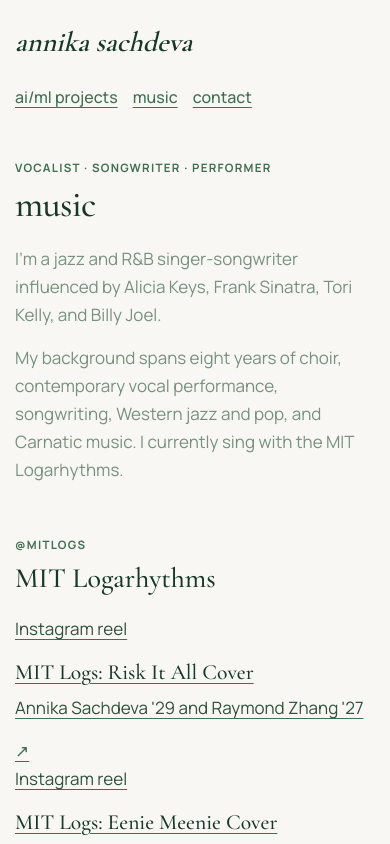
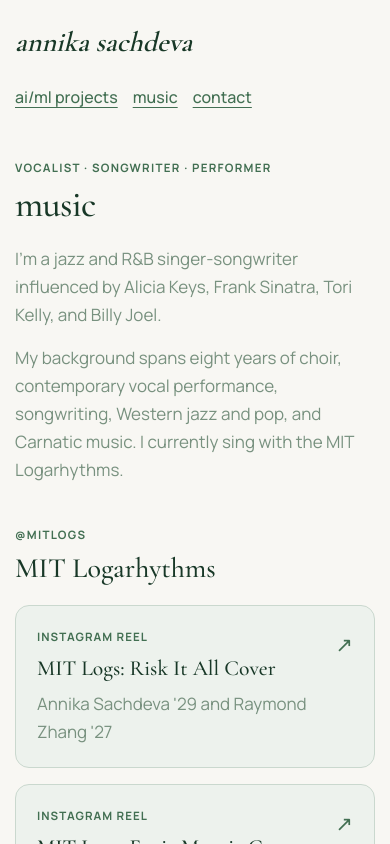
Before and after one commit to annika-sachdeva/annika-portfolio, a Next.js app: page /music in a window 390 px wide. Shown: the top 844 px of the page. Built offline with nearby package versions, Linux system fonts and the light colour scheme.

Commit message:
bug fixes for videos

```diff
--- a/app/globals.css
+++ b/app/globals.css
@@ -48,7 +48,7 @@ a:hover {
 }
 
 .container {
-  width: min(780px, calc(100% - 44px));
+  width: min(900px, calc(100% - 44px));
   margin: 0 auto;
   padding: 42px 0 64px;
 }
@@ -342,6 +342,8 @@ li {
   max-width: 720px;
 }
 
+/* AI/ML projects */
+
 .projectList {
   display: grid;
   gap: 24px;
@@ -354,39 +356,15 @@ li {
   background: var(--surface);
 }
 
-
-.projectMedia {
-  width: 100%;
-  margin: 20px 0 22px;
-  overflow: hidden;
-  border: 1px solid var(--border);
-  border-radius: 12px;
-  background: var(--surface-soft);
+.projectCardWithMedia {
+  display: grid;
+  grid-template-columns: minmax(0, 1fr) minmax(240px, 300px);
+  align-items: center;
+  gap: 30px;
 }
 
-.projectImage,
-.projectVideo {
-  display: block;
-  width: 100%;
-  height: 320px;
-  object-position: center;
-  transition: transform 0.25s ease;
-}
-
-.projectImage {
-  padding: 10px;
-  background: white;
-  object-fit: contain;
-}
-
-.projectVideo {
-  background: #000;
-  object-fit: cover;
-}
-
-.projectCard:hover .projectImage,
-.projectCard:hover .projectVideo {
-  transform: scale(1.01);
+.projectText {
+  min-width: 0;
 }
 
 .projectCard h2 {
@@ -413,11 +391,59 @@ li {
   color: var(--muted);
 }
 
+.projectMedia {
+  display: flex;
+  width: 100%;
+  min-width: 0;
+  align-items: center;
+  justify-content: center;
+  overflow: hidden;
+  border: 1px solid var(--border);
+  border-radius: 12px;
+  background: white;
+}
+
+.projectMediaImage {
+  min-height: 190px;
+  max-height: 340px;
+}
+
+.projectMediaVideo {
+  height: 410px;
+  background: #000;
+}
+
+.projectImage {
+  display: block;
+  width: 100%;
+  height: auto;
+  max-height: 340px;
+  padding: 10px;
+  object-fit: contain;
+  object-position: center;
+  transition: transform 0.25s ease;
+}
+
+.projectVideo {
+  display: block;
+  width: 100%;
+  height: 100%;
+  object-fit: contain;
+  object-position: center;
+  background: #000;
+  transition: transform 0.25s ease;
+}
+
+.projectCardWithMedia:hover .projectImage,
+.projectCardWithMedia:hover .projectVideo {
+  transform: scale(1.01);
+}
+
 .tagList {
   display: flex;
   flex-wrap: wrap;
   gap: 8px;
-  margin: 21px 0;
+  margin: 21px 0 0;
 }
 
 .tag {
@@ -435,6 +461,8 @@ li {
   color: var(--accent);
   font-weight: 700;
 }
+
+/* Music page */
 
 .musicGrid {
   display: grid;
@@ -523,6 +551,62 @@ li {
   color: var(--accent);
   font-size: 0.9rem;
   font-style: italic;
+}
+
+.reelsSection {
+  margin-top: -10px;
+}
+
+.reelGrid {
+  display: grid;
+  grid-template-columns: repeat(2, 1fr);
+  gap: 16px;
+}
+
+.reelCard {
+  display: flex;
+  justify-content: space-between;
+  gap: 20px;
+  min-height: 170px;
+  padding: 24px;
+  border: 1px solid var(--border);
+  border-radius: 14px;
+  background: var(--surface-soft);
+  color: var(--text);
+  text-decoration: none;
+  transition:
+    transform 0.2s ease,
+    border-color 0.2s ease;
+}
+
+.reelCard:hover {
+  border-color: var(--accent-light);
+  opacity: 1;
+  transform: translateY(-2px);
+}
+
+.reelCard h3 {
+  margin-bottom: 8px;
+}
+
+.reelCard p:last-child {
+  margin-bottom: 0;
+  color: var(--muted);
+}
+
+.reelLabel {
+  margin-bottom: 8px;
+  color: var(--accent);
+  font-size: 0.72rem;
+  font-weight: 700;
+  letter-spacing: 0.09em;
+  text-transform: uppercase;
+}
+
+.reelArrow {
+  flex-shrink: 0;
+  color: var(--accent);
+  font-size: 1.3rem;
 }
 
 /* Contact page */
@@ -705,7 +789,7 @@ main > footer {
 
 @media (max-width: 720px) {
   .container {
-    width: min(100% - 30px, 780px);
+    width: min(100% - 30px, 900px);
     padding-top: 28px;
   }
 
@@ -752,6 +836,38 @@ main > footer {
     border-radius: 8px;
   }
 
+  .projectCardWithMedia {
+    grid-template-columns: 1fr;
+    gap: 22px;
+  }
+
+  .projectMedia {
+    width: 100%;
+  }
+
+  .projectMediaImage {
+    min-height: 180px;
+    max-height: none;
+  }
+
+  .projectMediaVideo {
+    width: min(100%, 320px);
+    height: 500px;
+    margin: 0 auto;
+  }
+
+  .projectImage {
+    width: 100%;
+    height: auto;
+    max-height: 340px;
+  }
+
+  .projectVideo {
+    width: 100%;
+    height: 100%;
+    object-fit: contain;
+  }
+
   .musicGrid {
     grid-template-columns: 1fr;
   }
@@ -760,10 +876,13 @@ main > footer {
     min-height: auto;
   }
 
+  .reelGrid {
+    grid-template-columns: 1fr;
+  }
 
-  .projectImage,
-  .projectVideo {
-    height: 220px;
+  .reelCard {
+    min-height: auto;
+    padding: 21px;
   }
 
   .projectCard,
@@ -794,6 +913,4 @@ main > footer {
     width: 38px;
     height: 38px;
   }
-
-
 }
```
Also changed, not shown: app/projects/page.tsx (+28 -18 lines).
